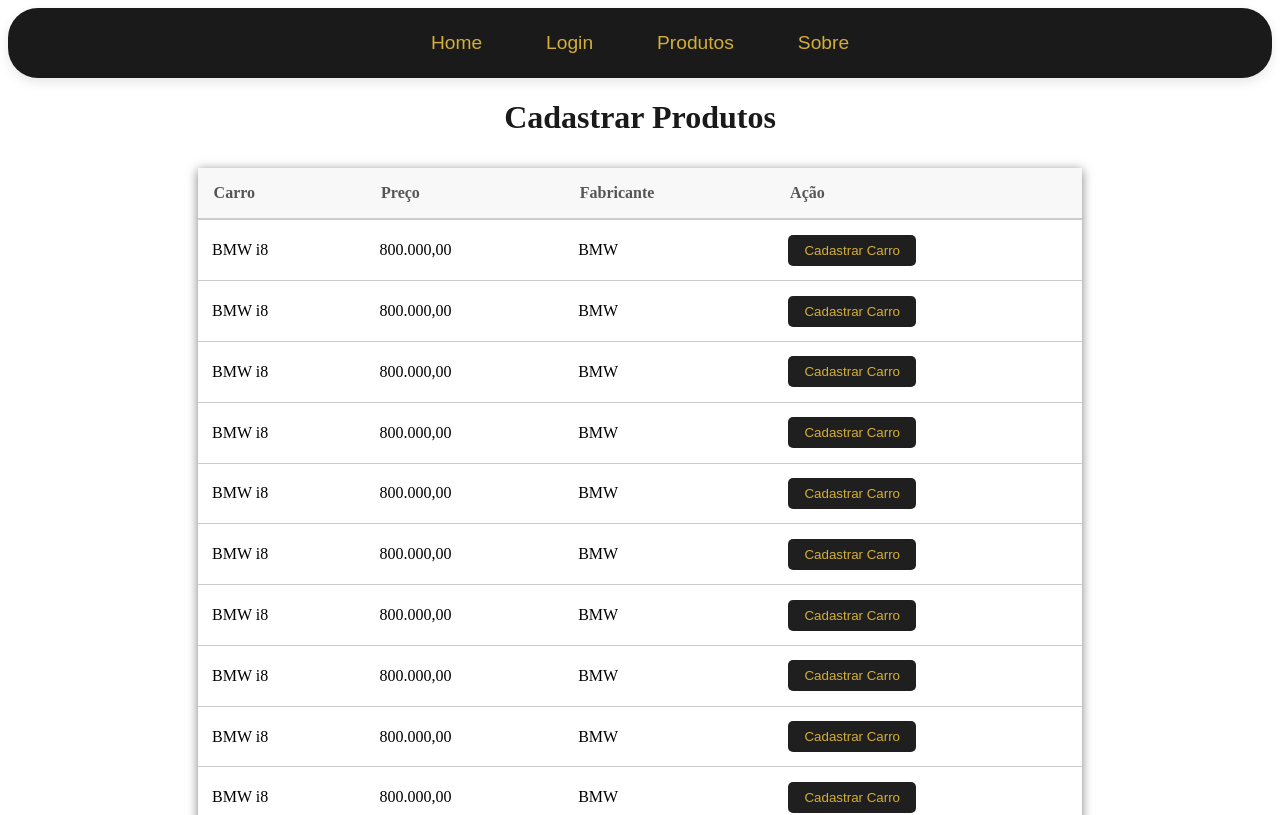
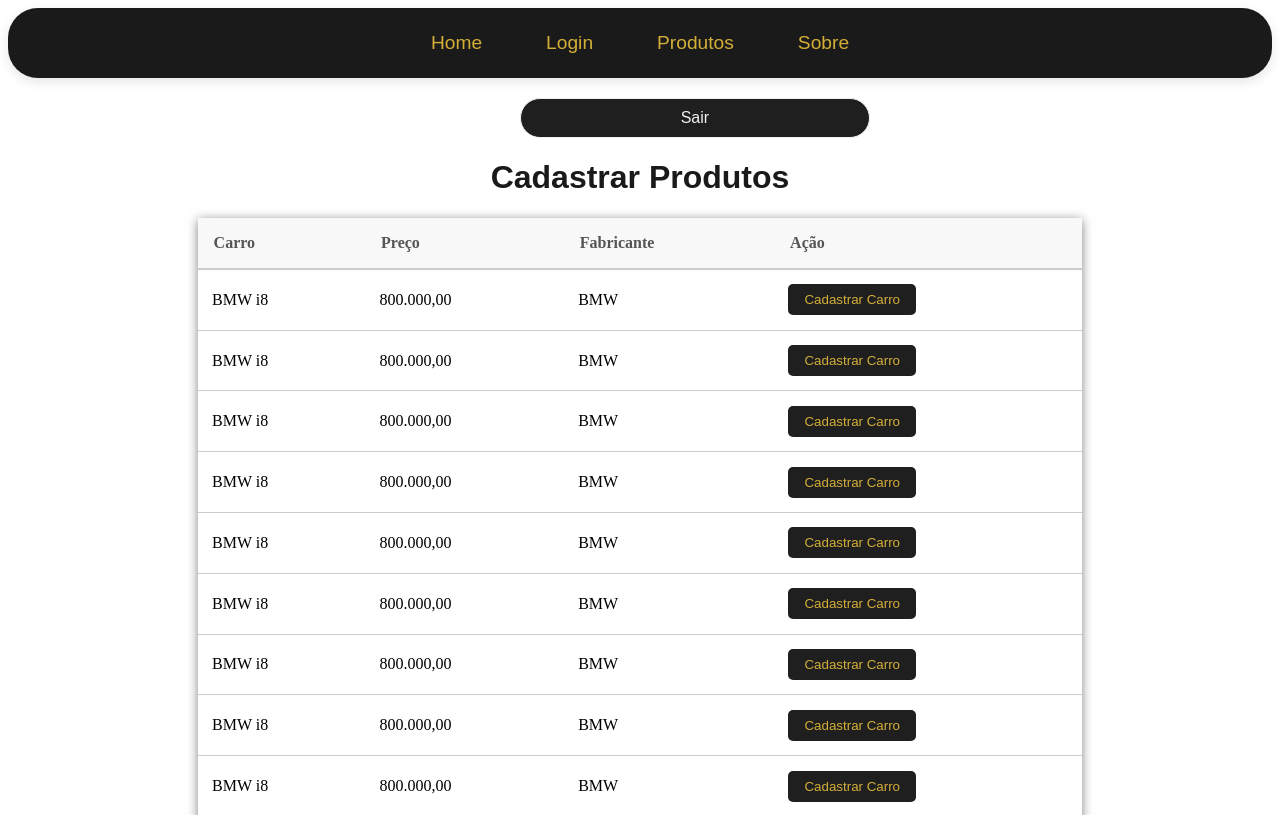
Before and after one commit to tech4alliance/Cp5-Front-Web, a React (Vite) app: page /cadastrarprodutos in a window 1280 px wide. Shown: the top 815 px of the page. Built offline with nearby package versions, Linux system fonts and the light colour scheme.

Commit message:
Botao de sair no cadastrar produto

```diff
--- a/src/css/CadastrarProdutoStyle.jsx
+++ b/src/css/CadastrarProdutoStyle.jsx
@@ -9,8 +9,27 @@
 export const Title = styled.h1`
   text-align: center;
   color: ${primaryColor};
-  margin-bottom: 2rem;
+  font-family: 'Arial', sans-serif;
 `;
+
+export const Logoutbtn = styled.button`
+    margin-left:40.5%;
+    margin-top:20px;
+    width:350px;
+    border-radius:20px;
+    border: solid 1px;
+    background-color: ${buttonColor};
+    color: ${secondaryColor};
+    padding: 10px 20px;
+    font-size: 16px;
+    cursor: pointer;
+    transition: ease-in-out 0.3s;
+
+  &:hover{
+    background-color: ${buttonHoverColor};
+    transition: ease-in-out 0.3s;
+  }
+`
 
 export const Table = styled.table`
   width: 70%;
--- a/src/routes/CadastrarProduto.jsx
+++ b/src/routes/CadastrarProduto.jsx
@@ -1,3 +1,4 @@
+import { useNavigate } from 'react-router-dom';
 import {
     Title,
     Table,
@@ -5,13 +6,24 @@
     TableHeaderCell,
     TableRow,
     TableCell,
-    Button
+    Button,
+    Logoutbtn
   } from '../css/CadastrarProdutoStyle';
 
 const CadastrarProduto=()=>{
 
+    const navigate = useNavigate();
+
+    const handleLogout=()=>{
+      sessionStorage.removeItem('senha');
+      sessionStorage.removeItem('usuario');
+      alert("Saindo...")
+      navigate("/")
+    }
+
     return(
         <>
+        <Logoutbtn onClick={handleLogout}>Sair</Logoutbtn>
         <Title>Cadastrar Produtos</Title>
       <Table>
         <TableHeader>
```
